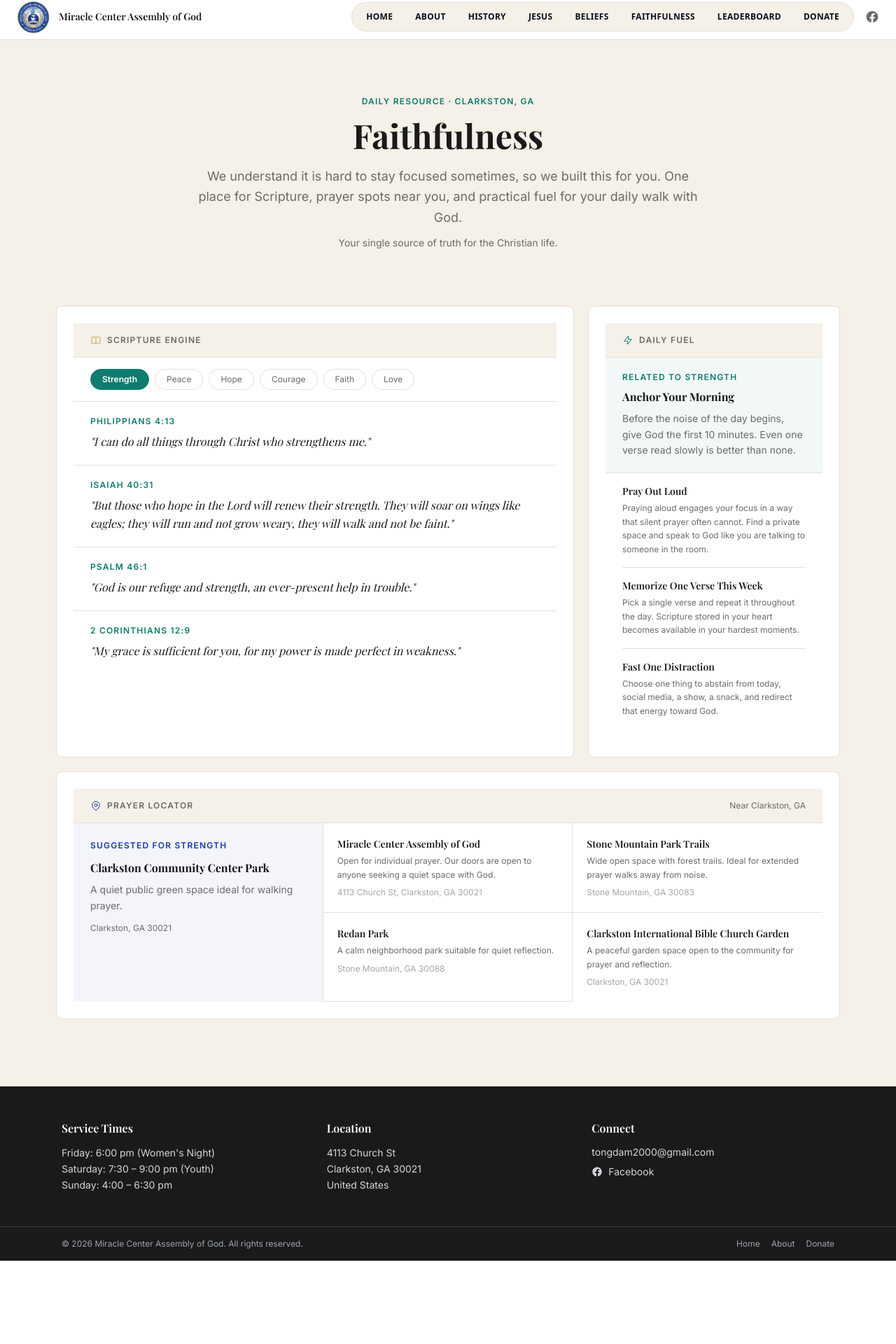
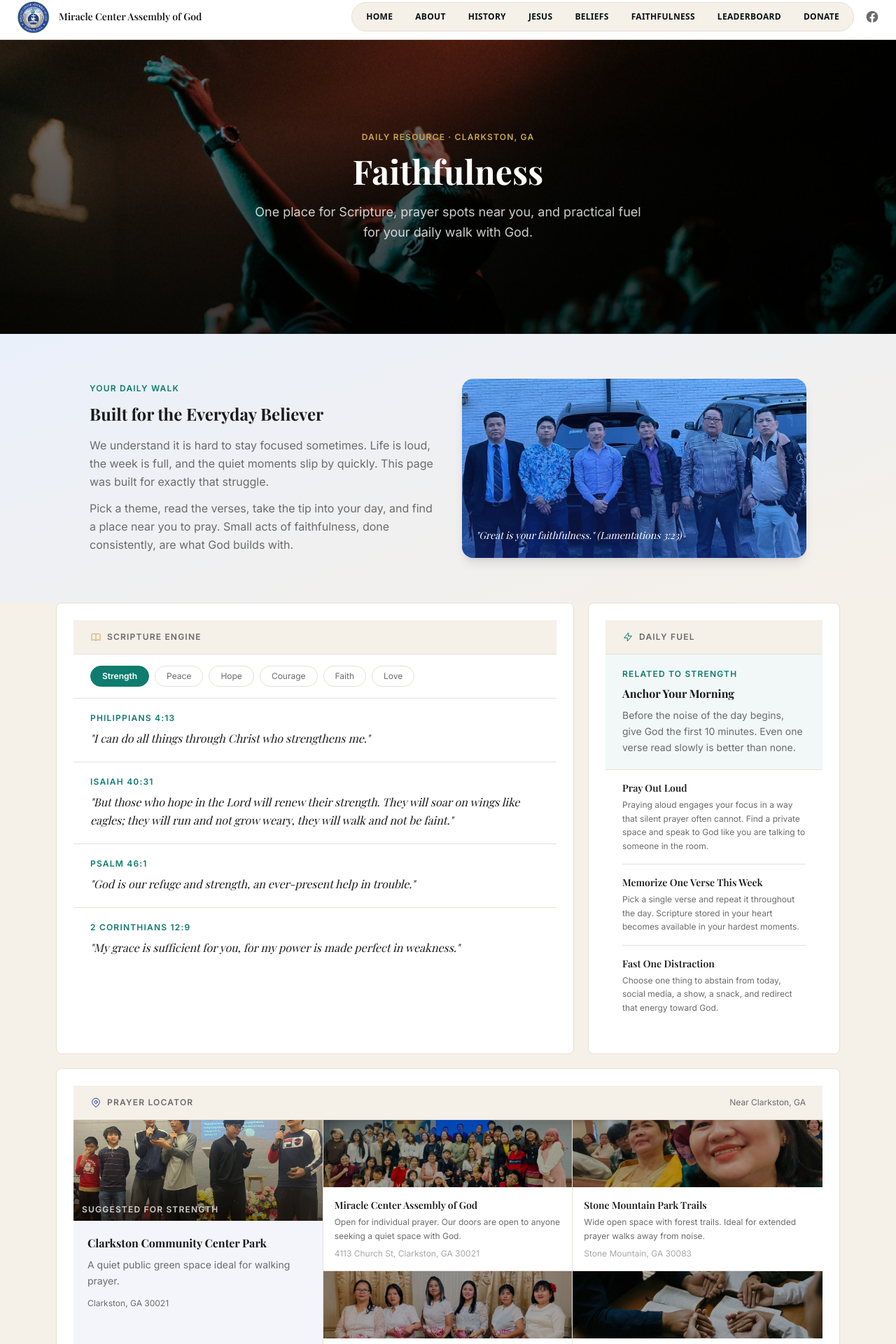
Before and after one commit to JohnSang16/MCAG-site, a React (Vite) app: page /faithfulness in a window 1280 px wide. Shown: the part 8-1928 px from the top of the page at 70% size. Before the commit the page ends 1809 px from the top, so only its background shows below. Built offline with nearby package versions, Linux system fonts and the light colour scheme.

Commit message:
feat(pages): hero images, intro strip, and location image cards across AboutHistory, Donate, and Faithfulness

```diff
--- a/src/pages/AboutHistory.jsx
+++ b/src/pages/AboutHistory.jsx
@@ -35,11 +35,11 @@ export default function AboutHistory() {
         {/* Hero banner */}
         <div className="relative h-[420px] overflow-hidden">
           <img
-            src="/assets/mcaglive/groupimg2.jpg"
+            src="/assets/stockimg/ourhistory.jpg"
             alt="Church history"
             className="w-full h-full object-cover object-center"
           />
-          <div className="absolute inset-0 bg-brand-blue/70 flex flex-col items-center justify-center text-center px-6">
+          <div className="absolute inset-0 bg-black/40 flex flex-col items-center justify-center text-center px-6">
             <motion.h1
               initial={{ opacity: 0, y: 24 }}
               animate={{ opacity: 1, y: 0 }}
@@ -126,9 +126,9 @@ export default function AboutHistory() {
           <img
             src="/assets/mcaglive/groupimg2.jpg"
             alt="Miracle Center congregation"
-            className="w-full h-full object-cover object-center"
+            className="w-full h-full object-cover object-[center_30%]"
           />
-          <div className="absolute inset-0 bg-brand-teal/60 flex items-center justify-center">
+          <div className="absolute inset-0 bg-black/50 flex items-center justify-center">
             <FadeUp>
               <p className="font-heading italic text-surface text-2xl text-center px-6 max-w-2xl">
                 "Jesus Christ is the same yesterday and today and forever." (Hebrews 13:8)
--- a/src/pages/Donate.jsx
+++ b/src/pages/Donate.jsx
@@ -68,7 +68,7 @@ export default function Donate() {
         {/* Hero */}
         <div className="relative h-[460px] overflow-hidden">
           <img
-            src="/assets/stockimg/supportheministry.webp"
+            src="/assets/stockimg/support.webp"
             alt="Support the ministry"
             className="w-full h-full object-cover object-center"
           />
@@ -121,7 +121,7 @@ export default function Donate() {
             </FadeUp>
             <FadeUp delay={0.15}>
               <img
-                src="/assets/stockimg/prayer.jpg"
+                src="/assets/stockimg/geneorsity.avif"
                 alt="Prayer and giving"
                 className="w-full h-80 object-cover rounded-2xl shadow-lg"
               />
--- a/src/pages/Faithfulness.jsx
+++ b/src/pages/Faithfulness.jsx
@@ -1,4 +1,5 @@
 import { useState } from 'react'
+import { motion } from 'framer-motion'
 import { Navbar } from '../components/Navbar'
 import { Footer } from '../components/Footer'
 import { Card } from '../components/Card'
@@ -99,12 +100,12 @@ const TIPS = [
 ]
 
 const SPOTS = [
-  { name: 'Miracle Center Assembly of God', note: 'Open for individual prayer. Our doors are open to anyone seeking a quiet space with God.', address: '4113 Church St, Clarkston, GA 30021' },
-  { name: 'Clarkston Community Center Park', note: 'A quiet public green space ideal for walking prayer.', address: 'Clarkston, GA 30021' },
-  { name: 'Stone Mountain Park Trails', note: 'Wide open space with forest trails. Ideal for extended prayer walks away from noise.', address: 'Stone Mountain, GA 30083' },
-  { name: 'Redan Park', note: 'A calm neighborhood park suitable for quiet reflection.', address: 'Stone Mountain, GA 30088' },
-  { name: 'Clarkston International Bible Church Garden', note: 'A peaceful garden space open to the community for prayer and reflection.', address: 'Clarkston, GA 30021' },
-  { name: 'Your Local Library', note: 'Most Clarkston and DeKalb branch libraries have quiet study rooms available for free.', address: 'DeKalb County, GA' },
+  { name: 'Miracle Center Assembly of God', note: 'Open for individual prayer. Our doors are open to anyone seeking a quiet space with God.', address: '4113 Church St, Clarkston, GA 30021', img: '/assets/mcaglive/groupimg.jpg' },
+  { name: 'Clarkston Community Center Park', note: 'A quiet public green space ideal for walking prayer.', address: 'Clarkston, GA 30021', img: '/assets/mcaglive/bg9.jpg' },
+  { name: 'Stone Mountain Park Trails', note: 'Wide open space with forest trails. Ideal for extended prayer walks away from noise.', address: 'Stone Mountain, GA 30083', img: '/assets/mcaglive/bg5.jpg' },
+  { name: 'Redan Park', note: 'A calm neighborhood park suitable for quiet reflection.', address: 'Stone Mountain, GA 30088', img: '/assets/mcaglive/bg7.jpg' },
+  { name: 'Clarkston International Bible Church Garden', note: 'A peaceful garden space open to the community for prayer and reflection.', address: 'Clarkston, GA 30021', img: '/assets/stockimg/community.jpg' },
+  { name: 'Your Local Library', note: 'Most Clarkston and DeKalb branch libraries have quiet study rooms available for free.', address: 'DeKalb County, GA', img: '/assets/stockimg/scripture.jpg' },
 ]
 
 export default function Faithfulness() {
@@ -119,19 +120,67 @@ export default function Faithfulness() {
       <main className="flex-1">
 
         {/* Hero */}
-        <section className="py-20 px-6 text-center max-w-3xl mx-auto">
-          <p className="font-body text-brand-teal text-xs font-bold uppercase tracking-widest mb-4">
+        <div className="relative h-[420px] overflow-hidden">
+          <img
+            src="/assets/stockimg/worship.jpg"
+            alt="Faithfulness"
+            className="w-full h-full object-cover object-center"
+          />
+          <div className="absolute inset-0 bg-gradient-to-b from-black/40 to-black/75 flex flex-col items-center justify-center text-center px-6">
+            <motion.p
+              initial={{ opacity: 0, y: 12 }}
+              animate={{ opacity: 1, y: 0 }}
+              transition={{ duration: 0.6 }}
+              className="font-body text-brand-gold text-xs font-bold uppercase tracking-widest mb-4"
+            >
               Daily Resource · Clarkston, GA
+            </motion.p>
+            <motion.h1
+              initial={{ opacity: 0, y: 24 }}
+              animate={{ opacity: 1, y: 0 }}
+              transition={{ duration: 0.7, delay: 0.1 }}
+              className="font-heading font-bold text-4xl md:text-5xl text-surface mb-5 leading-tight"
+            >
+              Faithfulness
+            </motion.h1>
+            <motion.p
+              initial={{ opacity: 0, y: 16 }}
+              animate={{ opacity: 1, y: 0 }}
+              transition={{ duration: 0.7, delay: 0.2 }}
+              className="font-body text-surface/80 text-lg leading-relaxed max-w-xl"
+            >
+              One place for Scripture, prayer spots near you, and practical fuel for your daily walk with God.
+            </motion.p>
+          </div>
+        </div>
+
+        {/* Image + intro strip */}
+        <section className="py-16 px-6" style={{ background: 'linear-gradient(160deg, #eaf0fb 0%, #f5f0e8 100%)' }}>
+          <div className="max-w-5xl mx-auto grid grid-cols-1 md:grid-cols-2 gap-10 items-center">
+            <div>
+              <p className="font-body text-brand-teal text-xs font-bold uppercase tracking-widest mb-3">Your Daily Walk</p>
+              <h2 className="font-heading text-2xl font-bold text-text-primary mb-4">Built for the Everyday Believer</h2>
+              <p className="font-body text-text-secondary leading-relaxed mb-3">
+                We understand it is hard to stay focused sometimes. Life is loud, the week is full, and the quiet moments slip by quickly. This page was built for exactly that struggle.
               </p>
-          <h1 className="font-heading font-bold text-4xl md:text-5xl text-text-primary mb-5 leading-tight">
-            Faithfulness
-          </h1>
-          <p className="font-body text-text-secondary text-lg leading-relaxed">
-            We understand it is hard to stay focused sometimes, so we built this for you. One place for Scripture, prayer spots near you, and practical fuel for your daily walk with God.
+              <p className="font-body text-text-secondary leading-relaxed">
+                Pick a theme, read the verses, take the tip into your day, and find a place near you to pray. Small acts of faithfulness, done consistently, are what God builds with.
               </p>
-          <p className="font-body text-text-secondary text-sm mt-3">
-            Your single source of truth for the Christian life.
+            </div>
+            <div className="relative rounded-2xl overflow-hidden shadow-lg h-64">
+              <img
+                src="/assets/mcaglive/papite.jpg"
+                alt="Congregation in prayer"
+                className="w-full h-full object-cover object-center"
+              />
+              <div className="absolute inset-0 bg-gradient-to-t from-brand-blue/40 to-transparent" />
+              <div className="absolute bottom-0 left-0 px-5 pb-5">
+                <p className="font-heading italic text-surface text-sm leading-relaxed max-w-xs">
+                  "Great is your faithfulness." (Lamentations 3:23)
                 </p>
+              </div>
+            </div>
+          </div>
         </section>
 
         {/* Bento command center */}
@@ -217,24 +266,36 @@ export default function Faithfulness() {
 
               <div className="grid grid-cols-1 md:grid-cols-2 lg:grid-cols-3">
                 {/* Highlighted spot tied to selected verse */}
-                <div className="p-6 border-b md:border-b-0 md:border-r border-border bg-brand-blue/5">
-                  <p className="font-body text-xs font-bold uppercase tracking-widest text-brand-blue mb-3">Suggested for {activeTheme.label}</p>
+                <div className="border-b md:border-b-0 md:border-r border-border overflow-hidden flex flex-col">
+                  <div className="relative h-36 overflow-hidden shrink-0">
+                    <img src={activeSpot.img} alt={activeSpot.name} className="w-full h-full object-cover object-center" />
+                    <div className="absolute inset-0 bg-gradient-to-t from-black/50 to-transparent" />
+                    <span className="absolute bottom-2 left-3 font-body text-xs text-white/80 font-bold uppercase tracking-widest">Suggested for {activeTheme.label}</span>
+                  </div>
+                  <div className="p-5 bg-brand-blue/5 flex-1">
                     <h3 className="font-heading font-bold text-text-primary text-base mb-2">{activeSpot.name}</h3>
                     <p className="font-body text-text-secondary text-sm leading-relaxed mb-3">{activeSpot.note}</p>
                     <p className="font-body text-text-secondary text-xs">{activeSpot.address}</p>
                   </div>
+                </div>
 
                 {/* Other spots */}
                 <div className="lg:col-span-2 grid grid-cols-1 sm:grid-cols-2">
-                  {SPOTS.filter(s => s.name !== activeSpot.name).slice(0, 4).map((spot, i, arr) => (
+                  {SPOTS.filter(s => s.name !== activeSpot.name).slice(0, 4).map((spot, i) => (
                     <div
                       key={spot.name}
-                      className="p-5 border-b border-border last:border-b-0"
+                      className="flex flex-col border-b border-border last:border-b-0 overflow-hidden"
                       style={{ borderRight: i % 2 === 0 ? '1px solid #e5e0d8' : 'none' }}
                     >
+                      <div className="relative h-24 overflow-hidden shrink-0">
+                        <img src={spot.img} alt={spot.name} className="w-full h-full object-cover object-center" />
+                        <div className="absolute inset-0 bg-black/30" />
+                      </div>
+                      <div className="p-4 flex-1">
                         <h4 className="font-heading font-semibold text-text-primary text-sm mb-1">{spot.name}</h4>
                         <p className="font-body text-text-secondary text-xs leading-relaxed mb-2">{spot.note}</p>
                         <p className="font-body text-text-secondary text-xs opacity-60">{spot.address}</p>
+                      </div>
                     </div>
                   ))}
                 </div>
```
Lines whose indentation alone changed are shown as unchanged.
